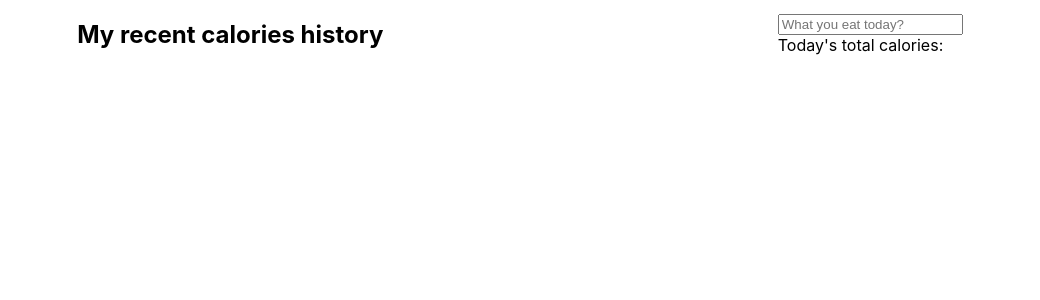
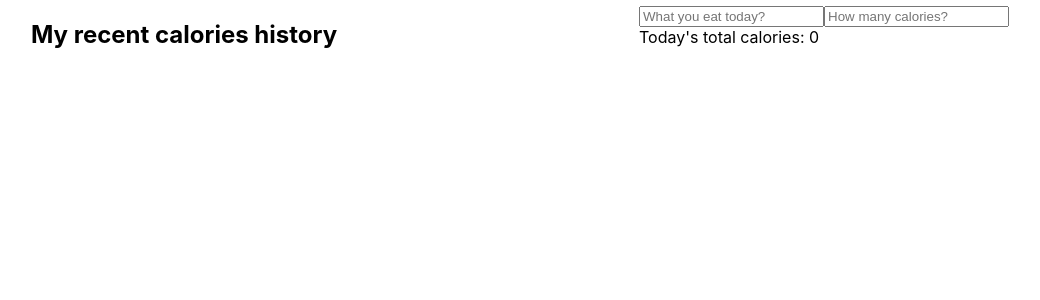
Before and after one commit to b-the-coder/CalorieTracker, a React (Create React App) app: page /api/histories in a window 1280 px wide. Shown: the top 300 px of the page, without its empty margins (120-1160 px from the left). Built offline with nearby package versions, Linux system fonts and the light colour scheme.

Commit message:
add user input component

```diff
--- a/src/CalorieInput/DailyIntake.js
+++ b/src/CalorieInput/DailyIntake.js
@@ -4,7 +4,6 @@ import Input from "./input"
 
 const DailyIntake = ()=>{
     return(<div>
-        <Input/>
         <Display/>
     </div>)
 }
--- a/src/CalorieInput/display.js
+++ b/src/CalorieInput/display.js
@@ -1,6 +1,40 @@
+
+import {useState} from "react";
+import Input from "./input";
+
+
+
 const Display = ()=>{
+    const [currentiItemlist, setCurrentItemList] = useState([])
+    const [currentCalorieslist, setCurrentCaloriesList] = useState([])
+
+
+    const handelItemInputChange = (value) =>{
+
+       const allItem = [...currentiItemlist,value];
+       setCurrentItemList(allItem)
+
+    }
+    const handelCaloriesInputChange = (value) =>{
+
+        const allcalories = [...currentCalorieslist,value];
+        setCurrentCaloriesList(allcalories)
+
+     }
+     const currentlist = currentiItemlist.map((item,index)=>item + " " + currentCalorieslist[index] + " calories")
+     const total = currentCalorieslist.map(Number).reduce((a,b)=>a+b,0)
+
     return(<div>
-        <div>Today's total calories: </div>
+        <Input onItemInputChange={handelItemInputChange} onCaloriesInputChange={handelCaloriesInputChange}/>
+        <div>Today's total calories: {total}{
+                        <ul>
+                            {currentlist.map((item, index) => (
+                                <li key={index}>
+                                    {item}
+                                </li>
+                            ))}
+                        </ul>
+                    }</div>
     </div>)
 }
 
--- a/src/CalorieInput/input.js
+++ b/src/CalorieInput/input.js
@@ -1,10 +1,31 @@
-const Input = () => {
+const Input = ({ onItemInputChange, onCaloriesInputChange}) => {
+    const handleitemkeydown = (event) => {
+        if (event.key === 'Enter') {
+            const value = event.target.value
+            onItemInputChange(value)
+            event.target.value = ''
+        }
+    }
+    const handlecalorieskeydown = (event) => {
+        if (event.key === 'Enter') {
+            const value = event.target.value
+            onCaloriesInputChange(value)
+            event.target.value = ''
+        }
+    }
     return (
         <div>
-            <input
+            <input className="item"
+                onKeyDown={handleitemkeydown}
                 type="text"
                 name="caloriesInput"
                 placeholder="What you eat today?"
+            ></input>
+             <input className="calories"
+                onKeyDown={handlecalorieskeydown}
+                type="text"
+                name="caloriesInput"
+                placeholder="How many calories?"
             ></input>
         </div>
     )
```
